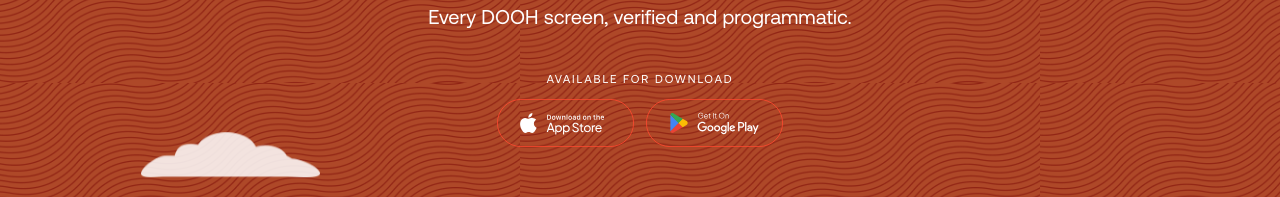
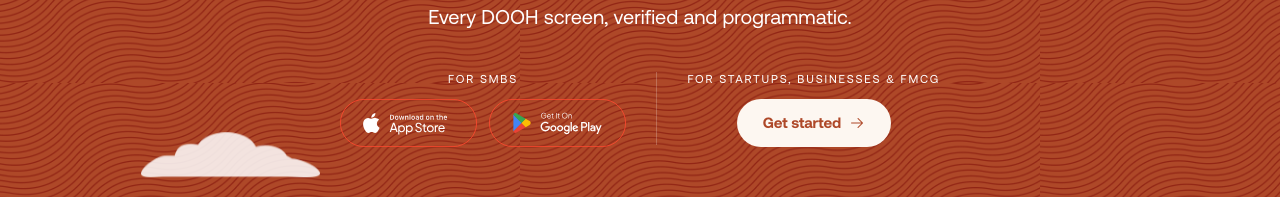
Before and after one commit to usemimu/mimu-web, a Vue app: page / in a window 1280 px wide. Shown: the part 437-634 px from the top of the page. Built offline with nearby package versions, Linux system fonts and the light colour scheme; no server answers.

Commit message:
Updated Tabs

```diff
--- a/src/views/HomePage.vue
+++ b/src/views/HomePage.vue
@@ -20,8 +20,10 @@
         </h1>
         <p class="hero-sub">Every DOOH screen, verified and programmatic.</p>
 
+        <div class="hero-cta">
+          <!-- SMBs download the app -->
           <div class="hero-dl">
-          <span class="hero-dl-label">Available for download</span>
+            <span class="hero-dl-label">For SMBs</span>
             <div class="hero-badges">
               <a
                 href="https://apps.apple.com/app/mimuads/id6775953486"
@@ -41,6 +43,22 @@
                 aria-label="Get it on Google Play"
               >
                 <img src="/hero/badge-google.svg" alt="Get it on Google Play" />
+              </a>
+            </div>
+          </div>
+
+          <div class="hero-cta-sep" aria-hidden="true"></div>
+
+          <!-- Startups, businesses & FMCG go to the web console -->
+          <div class="hero-dl">
+            <span class="hero-dl-label">For Startups, Businesses &amp; FMCG</span>
+            <a
+              :href="signupUrl('hero')"
+              class="hero-get-started"
+              data-ga-event="start_campaign"
+              data-ga-label="hero"
+            >
+              Get started<i class="ph ph-arrow-right"></i>
             </a>
           </div>
         </div>
@@ -150,6 +168,7 @@
 
 <script setup>
 import { reactive, ref, onMounted, onBeforeUnmount } from "vue";
+import { signupUrl } from "../links.js";
 
 defineProps({
   dark: { type: Boolean, default: false },
@@ -402,6 +421,21 @@ const faqs = reactive([
   max-width: 460px;
 }
 
+/* Two audience-segmented paths: SMBs download the app, everyone else (startups,
+   businesses, FMCG) starts on the web console. */
+.hero-cta {
+  display: flex;
+  align-items: flex-start;
+  justify-content: center;
+  gap: 30px;
+  flex-wrap: wrap;
+}
+.hero-cta-sep {
+  align-self: stretch;
+  width: 1px;
+  background: rgba(255, 255, 255, 0.22);
+  margin: 2px 0;
+}
 .hero-dl {
   display: flex;
   flex-direction: column;
@@ -424,6 +458,36 @@ const faqs = reactive([
   height: 48px;
   width: auto;
   display: block;
+}
+.hero-get-started {
+  display: inline-flex;
+  align-items: center;
+  gap: 8px;
+  height: 48px;
+  padding: 0 26px;
+  border-radius: 999px;
+  background: #fdf7f1;
+  color: #ae4828;
+  font-size: 15px;
+  font-weight: 600;
+  letter-spacing: -0.01em;
+  text-decoration: none;
+  transition: opacity 0.15s ease, transform 0.15s ease;
+}
+.hero-get-started:hover {
+  opacity: 0.9;
+  transform: translateY(-1px);
+}
+.hero-get-started .ph {
+  font-size: 16px;
+}
+@media (max-width: 560px) {
+  .hero-cta {
+    gap: 22px;
+  }
+  .hero-cta-sep {
+    display: none;
+  }
 }
 
 /* ── Hero flying-plane sky (behind the headline) ────────────── */
```
Lines whose indentation alone changed are shown as unchanged.
